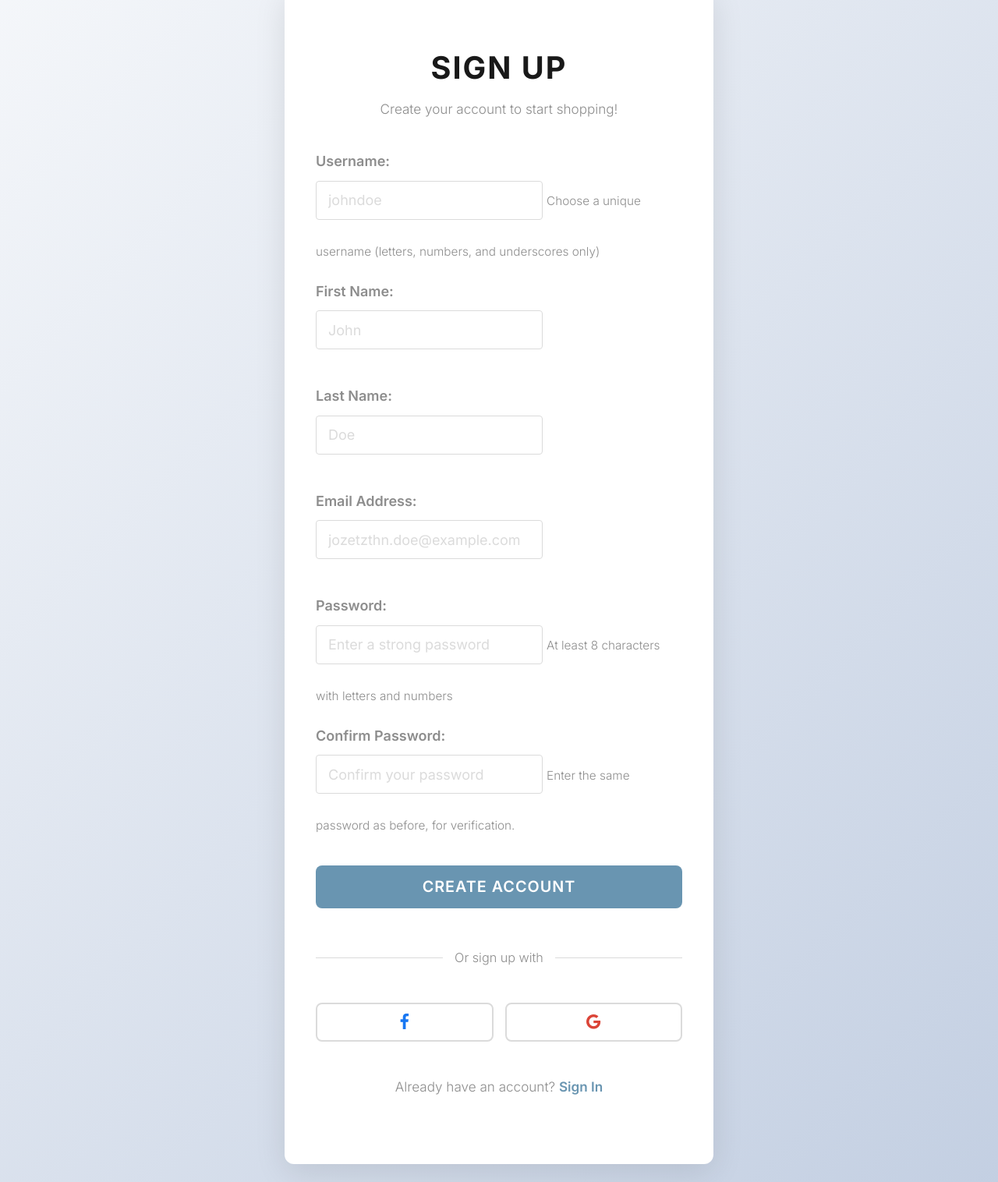
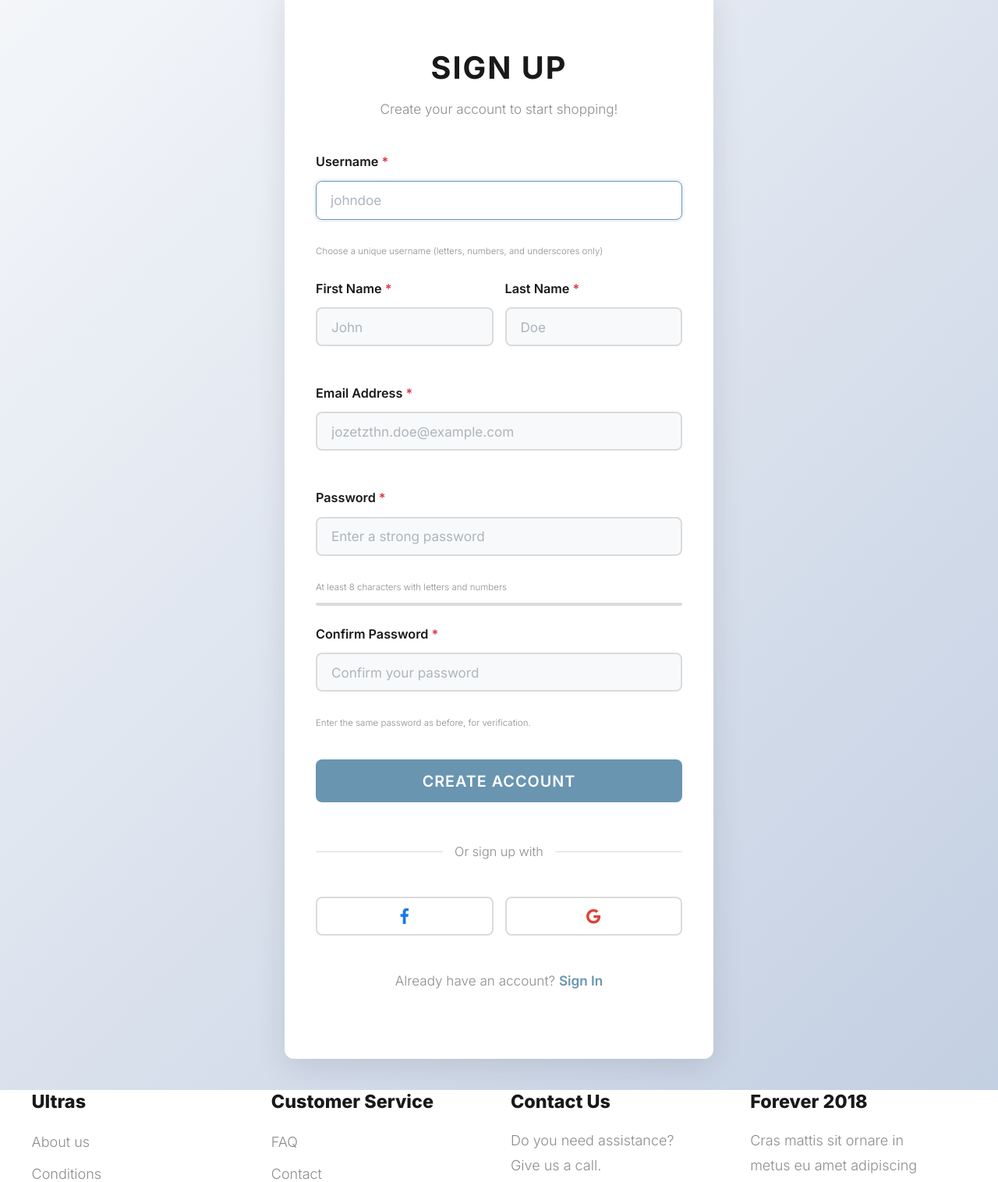
Before and after one commit to Hani19000/E-commerce-website, a Django app: page /register/ in a window 1280 px wide. Shown: the part 234-1750 px from the top of the page at 78% size. Run offline with Django 5.2, Linux system fonts and the light colour scheme; some libraries are stand-ins or nearby versions; some web fonts are replaced.

Commit message:
mise a jours

```diff
--- a/store/templates/register.html
+++ b/store/templates/register.html
@@ -9,11 +9,82 @@
       <p>Create your account to start shopping!</p>
     </div>
 
-
-    <form method="POST" action="{% url 'register' %}">
+    <form method="POST" action="{% url 'register' %}" class="register-form">
       {% csrf_token %}
 
-      {{ form.as_p }}
+      <!-- Username -->
+      <div class="form-group">
+        <label for="username">{{ form.username.label }} <span class="required">*</span></label>
+        {{ form.username }}
+        {% if form.username.help_text %}
+          <small>{{ form.username.help_text|safe }}</small>
+        {% endif %}
+        {% if form.username.errors %}
+          <span class="error-message">{{ form.username.errors.0 }}</span>
+        {% endif %}
+      </div>
+
+      <!-- First Name and Last Name -->
+      <div class="form-row">
+        <div class="form-group">
+          <label for="first_name">{{ form.first_name.label }} <span class="required">*</span></label>
+          {{ form.first_name }}
+          {% if form.first_name.errors %}
+            <span class="error-message">{{ form.first_name.errors.0 }}</span>
+          {% endif %}
+        </div>
+
+        <div class="form-group">
+          <label for="last_name">{{ form.last_name.label }} <span class="required">*</span></label>
+          {{ form.last_name }}
+          {% if form.last_name.errors %}
+            <span class="error-message">{{ form.last_name.errors.0 }}</span>
+          {% endif %}
+        </div>
+      </div>
+
+      <!-- Email -->
+      <div class="form-group">
+        <label for="email">{{ form.email.label }} <span class="required">*</span></label>
+        {{ form.email }}
+        {% if form.email.errors %}
+          <span class="error-message">{{ form.email.errors.0 }}</span>
+        {% endif %}
+      </div>
+
+      <!-- Password -->
+      <div class="form-group">
+        <label for="password">{{ form.password1.label }} <span class="required">*</span></label>
+        {{ form.password1 }}
+        {% if form.password1.help_text %}
+          <small>{{ form.password1.help_text|safe }}</small>
+        {% endif %}
+        <div class="password-strength">
+          <div class="password-strength-bar" id="strengthBar"></div>
+        </div>
+        {% if form.password1.errors %}
+          <span class="error-message">{{ form.password1.errors.0 }}</span>
+        {% endif %}
+      </div>
+
+      <!-- Confirm Password -->
+      <div class="form-group">
+        <label for="password2">{{ form.password2.label }} <span class="required">*</span></label>
+        {{ form.password2 }}
+        {% if form.password2.help_text %}
+          <small>{{ form.password2.help_text|safe }}</small>
+        {% endif %}
+        {% if form.password2.errors %}
+          <span class="error-message">{{ form.password2.errors.0 }}</span>
+        {% endif %}
+      </div>
+
+      <!-- Affichage des erreurs non-field (erreurs générales) -->
+      {% if form.non_field_errors %}
+        <div class="alert alert-error">
+          {{ form.non_field_errors.0 }}
+        </div>
+      {% endif %}
 
       <button type="submit" class="register-button">Create Account</button>
 
--- a/store/views.py
+++ b/store/views.py
@@ -20,9 +20,9 @@ def about(request):
 
 def login_user(request):
     if request.method == 'POST':
-        email = request.POST['email']
+        username = request.POST['username']
         password = request.POST['password']
-        user = authenticate(request, username=email, password=password)
+        user = authenticate(request, username=username, password=password)
 
         if user is not None:
             login(request, user)
```
Also changed, not shown: store/templates/login.html (+5 -5 lines), db.sqlite3.
